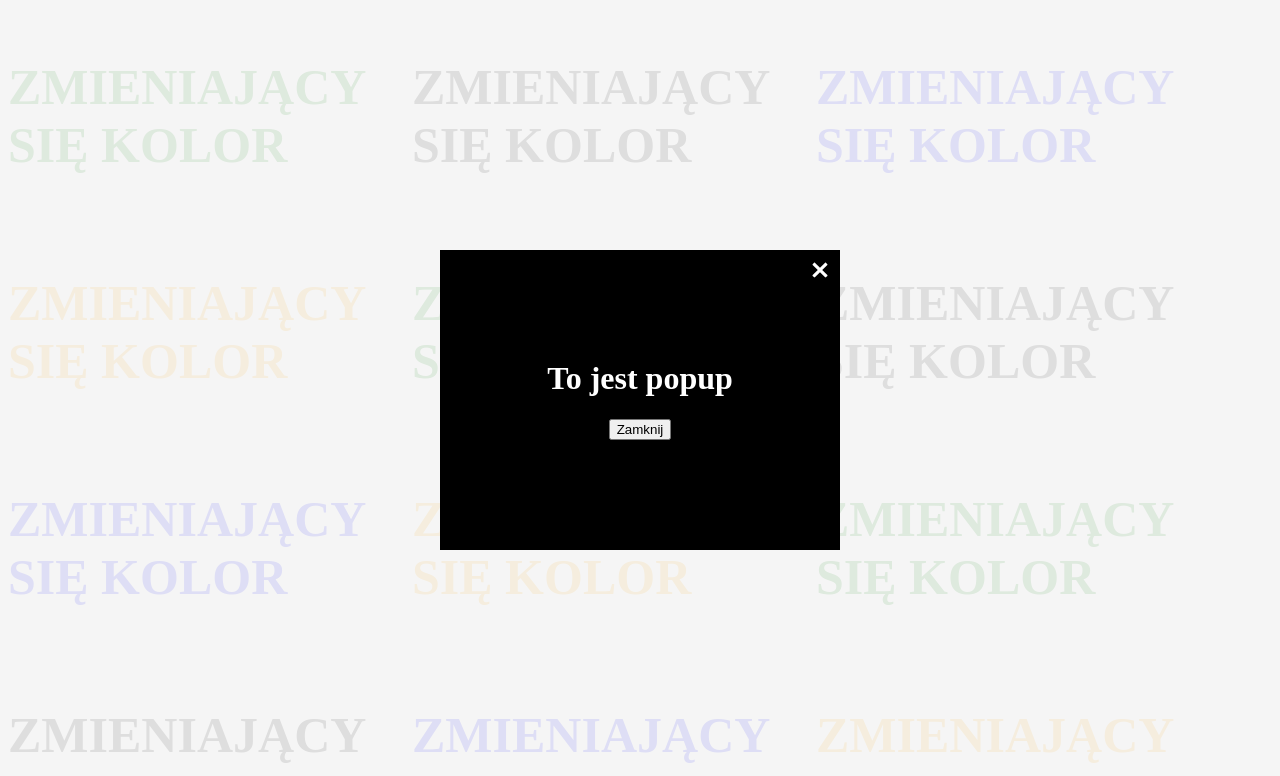
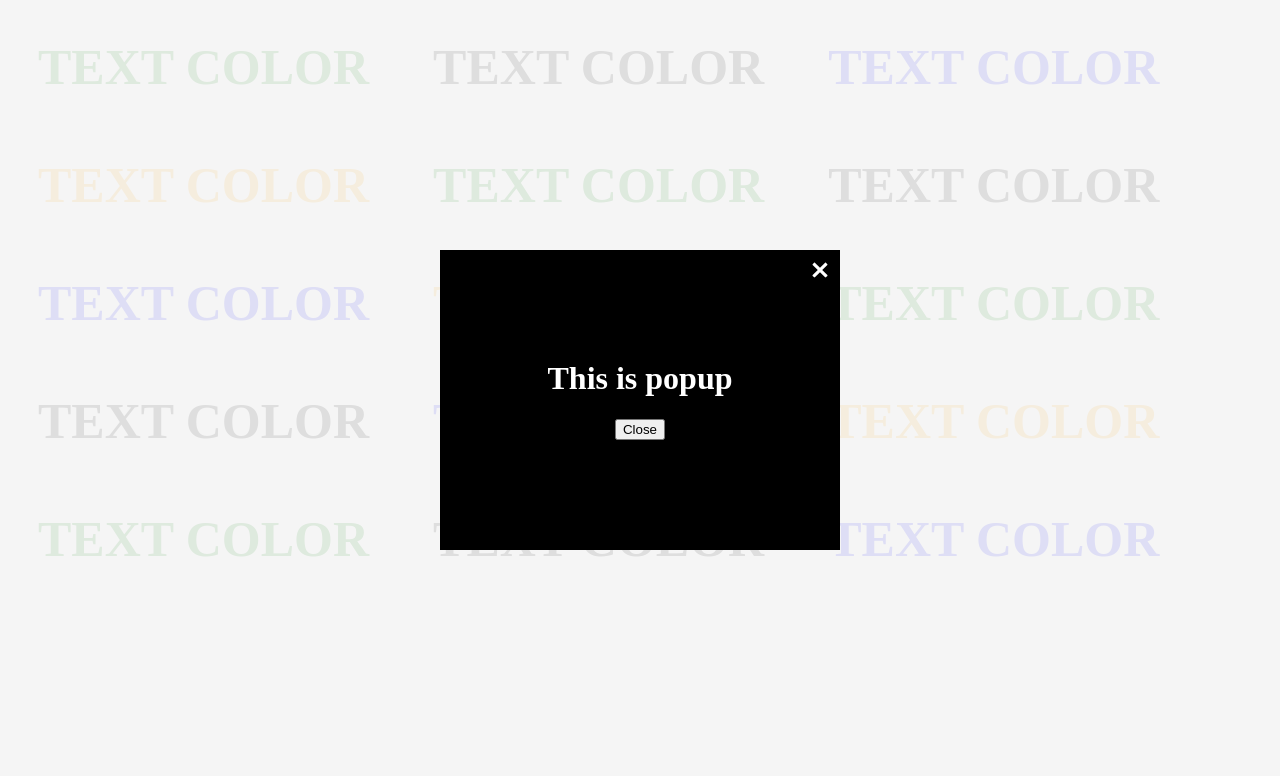
Before and after one commit to ania470/js_exercises, a plain HTML site: page popup_changeColors.html in a window 1280 px wide. Shown: the top 776 px of the page. Drawn offline with nearby package versions, Linux system fonts and the light colour scheme.

Commit message:
minor changes in all files

```diff
--- a/lottery.js
+++ b/lottery.js
@@ -2,12 +2,6 @@ function Lottery(config) {
     var drawBtn = document.querySelector("#drawBtn");
     var counter = 0;
     var drawedNumbers = [];
-    // var config = {
-    //     min: 1,
-    //     max: 49,
-    //     amountNumbers: 6,
-    //     drawingSpeed: 500,
-    // };
 
     var addElToDom = (num) => {
         var p = document.createElement("p");
--- a/index.html
+++ b/popup_changeColors.html
@@ -4,7 +4,7 @@
         <meta charset="UTF-8" />
         <meta http-equiv="X-UA-Compatible" content="IE=edge" />
         <meta name="viewport" content="width=device-width, initial-scale=1.0" />
-        <title>Document</title>
+        <title>Popup & changing text colors</title>
         <script src="https://ajax.googleapis.com/ajax/libs/jquery/3.5.1/jquery.min.js"></script>
 
         <style>
@@ -16,6 +16,7 @@
                 font-size: 50px;
                 text-transform: uppercase;
                 display: inline-block;
+                margin: 30px;
             }
             .green {
                 color: green;
@@ -101,34 +102,23 @@
     </head>
     <body>
         <div class="container">
-            <p class="clr green">zmieniający się kolor</p>
+            <p class="clr green">Text color</p>
+            <p class="clr black">Text color</p>
+            <p class="clr blue">Text color</p>
+            <p class="clr orange">Text color</p>
+            <p class="clr green">Text color</p>
+            <p class="clr black">Text color</p>
+            <p class="clr blue">Text color</p>
+            <p class="clr orange">Text color</p>
+            <p class="clr green">Text color</p>
+            <p class="clr black">Text color</p>
+            <p class="clr blue">Text color</p>
+            <p class="clr orange">Text color</p>
+            <p class="clr green">Text color</p>
+            <p class="clr black">Text color</p>
+            <p class="clr blue">Text color</p>
 
-            <p class="clr black">zmieniający się kolor</p>
-
-            <p class="clr blue">zmieniający się kolor</p>
-
-            <p class="clr orange">zmieniający się kolor</p>
-            <p class="clr green">zmieniający się kolor</p>
-
-            <p class="clr black">zmieniający się kolor</p>
-
-            <p class="clr blue">zmieniający się kolor</p>
-
-            <p class="clr orange">zmieniający się kolor</p>
-            <p class="clr green">zmieniający się kolor</p>
-
-            <p class="clr black">zmieniający się kolor</p>
-
-            <p class="clr blue">zmieniający się kolor</p>
-
-            <p class="clr orange">zmieniający się kolor</p>
-            <p class="clr green">zmieniający się kolor</p>
-
-            <p class="clr black">zmieniający się kolor</p>
-
-            <p class="clr blue">zmieniający się kolor</p>
-
-            <button class="backToTop">Powrót do góry</button>
+            <button class="backToTop">Back to top</button>
         </div>
         <div class="popupOverlay">
             <div class="popupWindow">
@@ -147,8 +137,8 @@
                         d="M443.6,387.1L312.4,255.4l131.5-130c5.4-5.4,5.4-14.2,0-19.6l-37.4-37.6c-2.6-2.6-6.1-4-9.8-4c-3.7,0-7.2,1.5-9.8,4  L256,197.8L124.9,68.3c-2.6-2.6-6.1-4-9.8-4c-3.7,0-7.2,1.5-9.8,4L68,105.9c-5.4,5.4-5.4,14.2,0,19.6l131.5,130L68.4,387.1  c-2.6,2.6-4.1,6.1-4.1,9.8c0,3.7,1.4,7.2,4.1,9.8l37.4,37.6c2.7,2.7,6.2,4.1,9.8,4.1c3.5,0,7.1-1.3,9.8-4.1L256,313.1l130.7,131.1  c2.7,2.7,6.2,4.1,9.8,4.1c3.5,0,7.1-1.3,9.8-4.1l37.4-37.6c2.6-2.6,4.1-6.1,4.1-9.8C447.7,393.2,446.2,389.7,443.6,387.1z"
                     />
                 </svg>
-                <h1>To jest popup</h1>
-                <button id="closeBtn">Zamknij</button>
+                <h1>This is popup</h1>
+                <button id="closeBtn">Close</button>
             </div>
         </div>
 
@@ -203,7 +193,6 @@
             // Scroll to top
             var para = document.querySelector(".clr");
             var para2 = $(".clr");
-            para2.css({ width: 400 });
 
             var button = document.querySelector(".backToTop");
             var bd = document.querySelector(".container");
```
Also changed, not shown: lotto.html (+3 -56 lines), prevDef.html (+10 -11 lines), tooltip.html (+3 -3 lines), weather_widget.html (+1 -3 lines).
